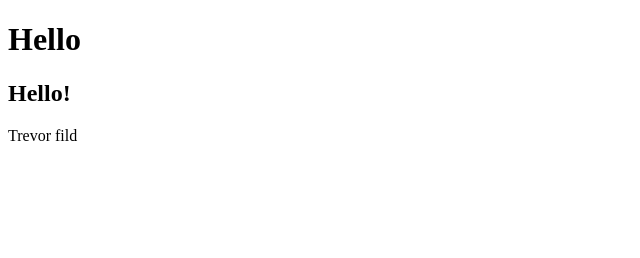
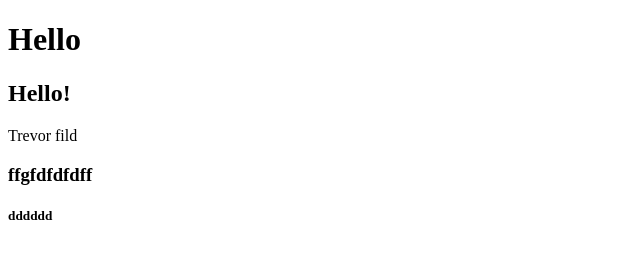
Before and after one commit to T100011/project, a plain HTML site: page index.html in a window 1280 px wide. Shown: the whole page, without its empty margins (0-640 px from the left). Drawn offline with Linux system fonts and the light colour scheme; files whose address does not match are found by name.

```diff
--- a/index.html
+++ b/index.html
@@ -9,6 +9,8 @@
     <h1>Hello</h1>
     <h2>Hello!</h2>
     <p>Trevor fild </p>
+    <h3>ffgfdfdfdff</h3>
+    <h5>dddddd</h5>
     <script src="/Petrichenko/script.js"></script>
 </body>
 </html>
```
Also changed, not shown: 1 other file.
